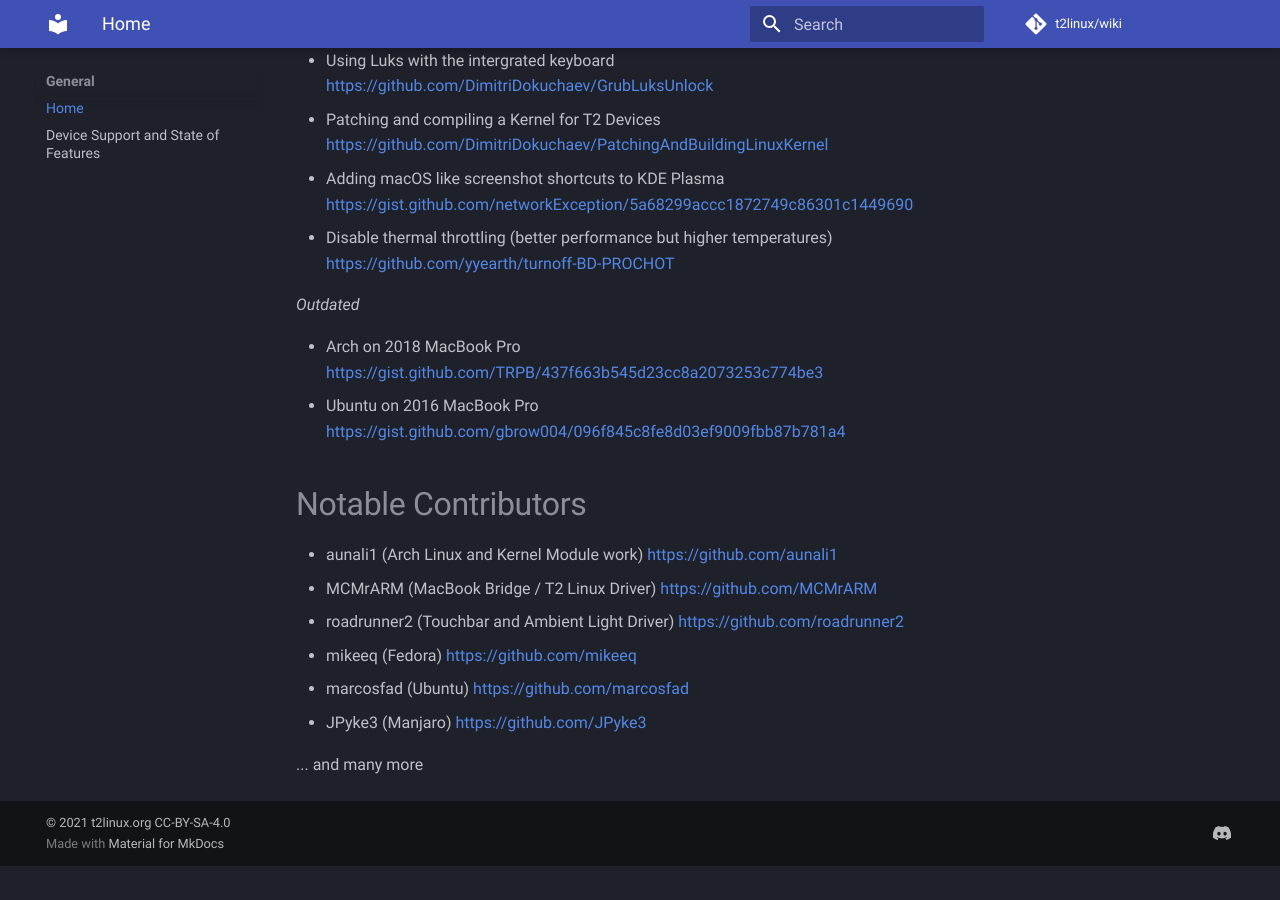
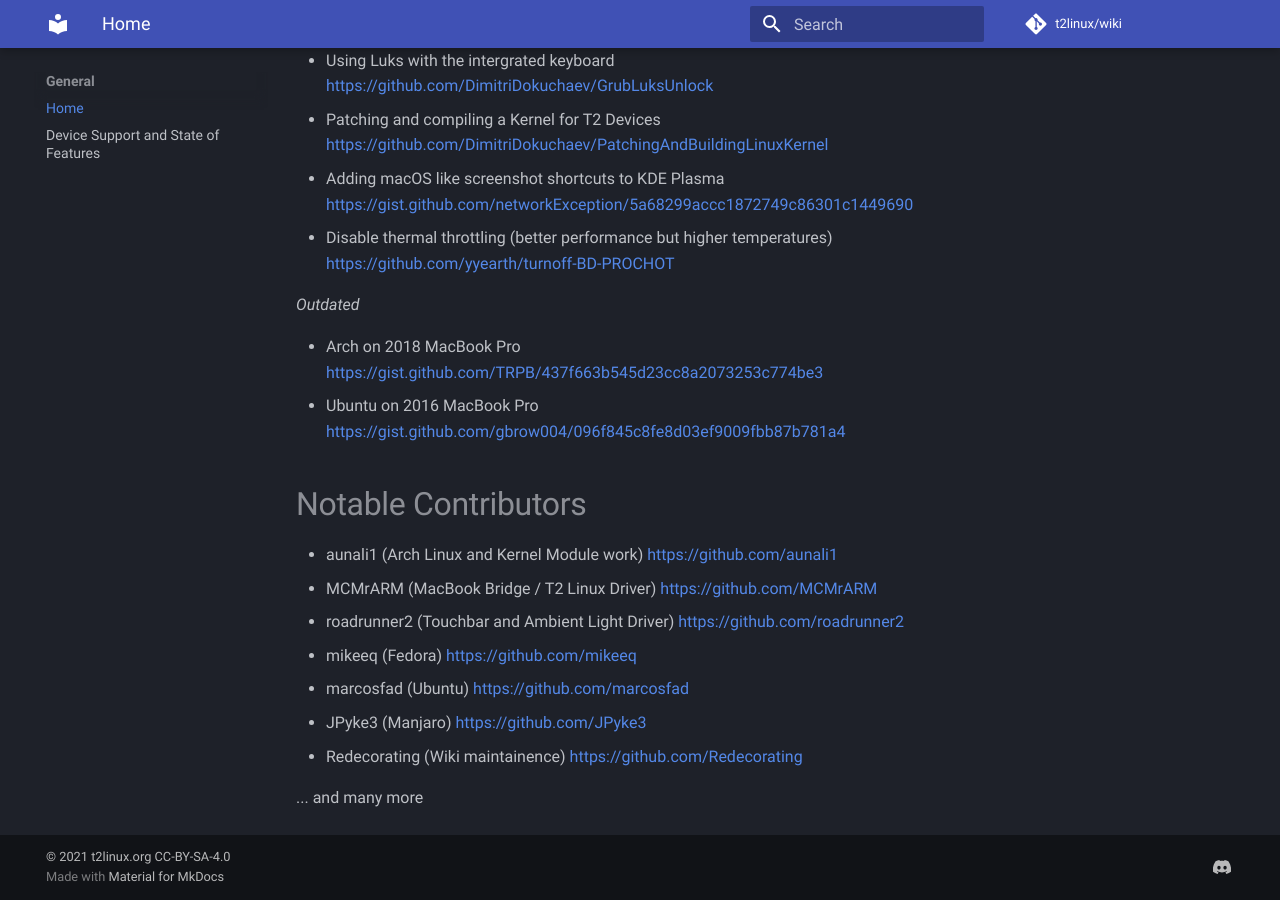
Before and after one commit to t2linux/wiki, an MkDocs documentation site: the page built from docs/index.md, in a window 1280 px wide and 900 px high, scrolled down 1424 px. Built offline with MkDocs 1.6.1 and Material for MkDocs 9.7.7, drawn with Linux system fonts in a browser that asks for light colours; comment, search, counter and statistics services are not loaded; before the commit the page ends 2290 px from its top, so only the background shows below that.

Commit message:
Index: Add @Redecorating to list of notable contributors
He does excellent work on the content of technical wiki articles,
helping on the discord server and also wrote the arch install script

```diff
--- a/docs/index.md
+++ b/docs/index.md
@@ -56,5 +56,6 @@ Note that if you are using one of the distributions listed above you should foll
 - mikeeq (Fedora) [https://github.com/mikeeq](https://github.com/mikeeq)
 - marcosfad (Ubuntu) [https://github.com/marcosfad](https://github.com/marcosfad)
 - JPyke3 (Manjaro) [https://github.com/JPyke3](https://github.com/JPyke3)
+- Redecorating (Wiki maintainence) [https://github.com/Redecorating](https://github.com/Redecorating)
 
 ... and many more
```
